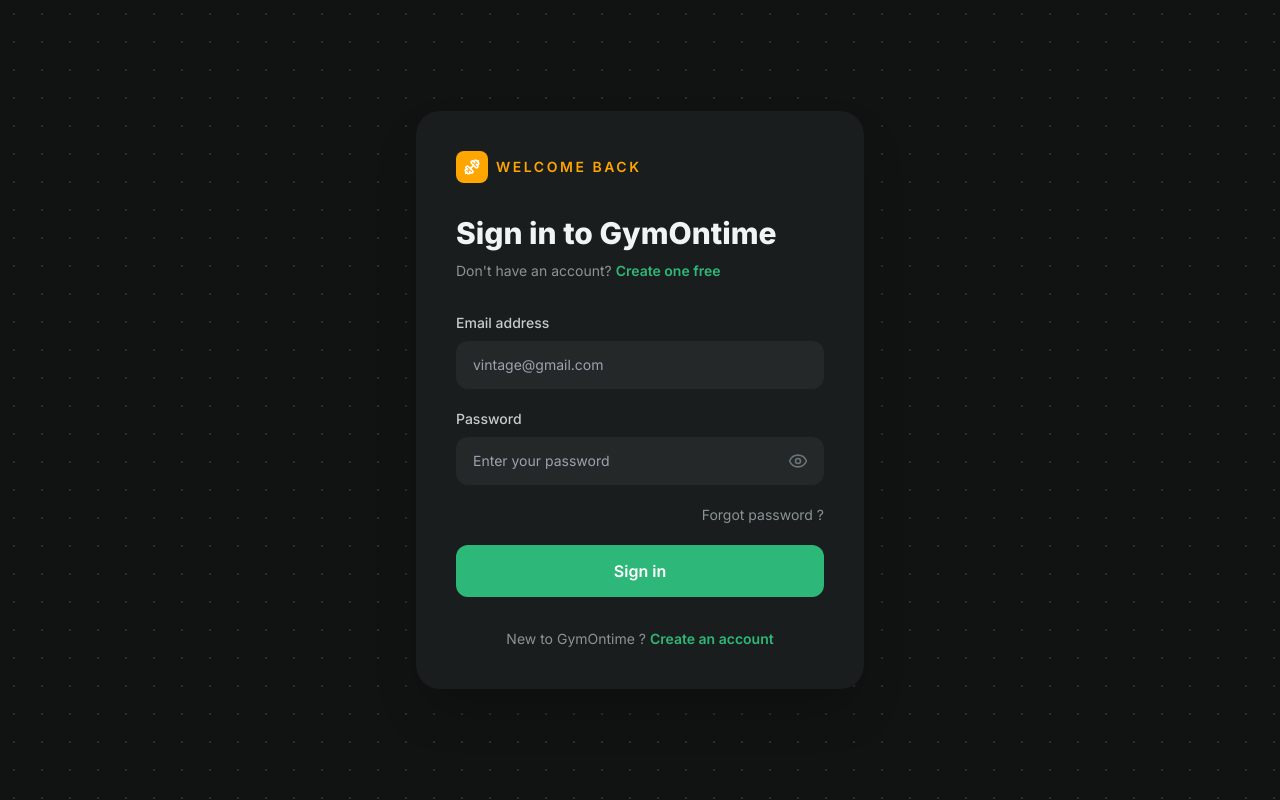
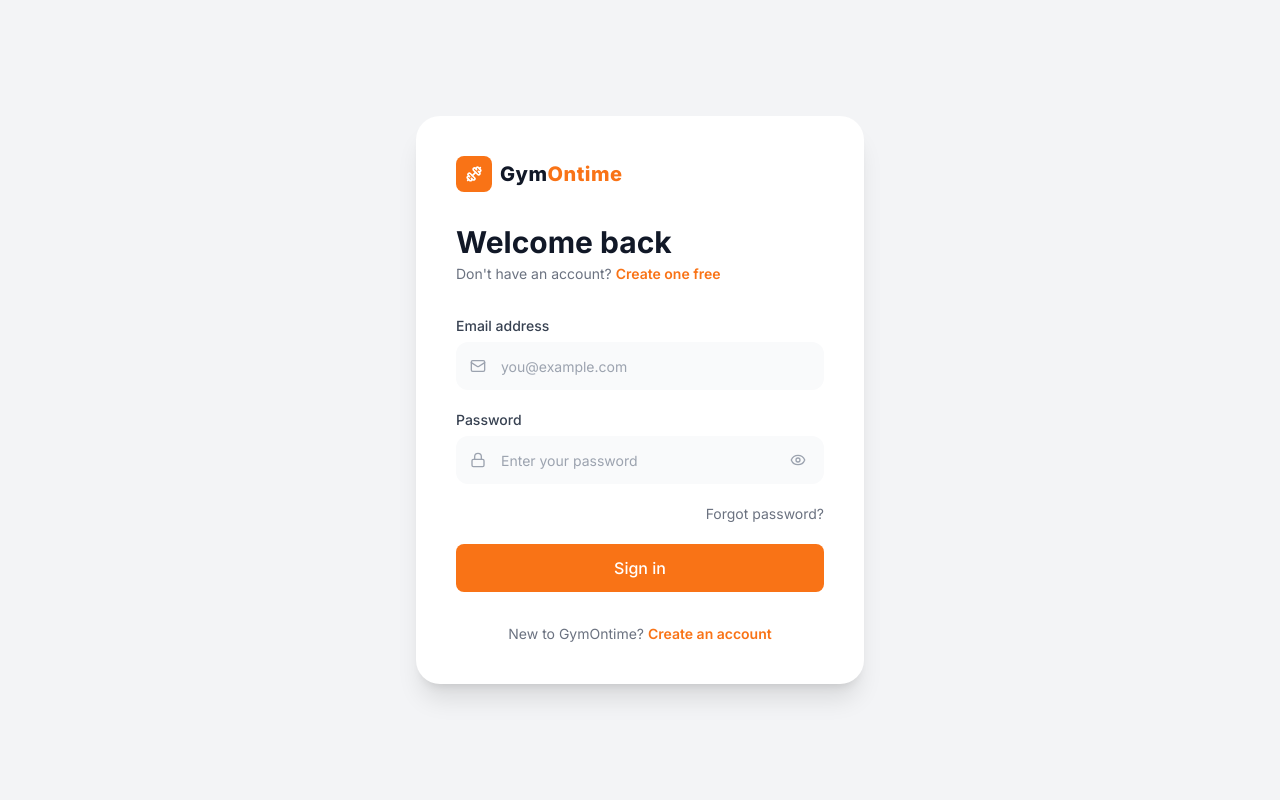
Before and after one commit to Dev-Jabbar/Gym_Ontime, a Next.js app: page /login in a window 1280 px wide. Built offline with nearby package versions, Linux system fonts and the light colour scheme; no server answers.

Commit message:
workedOnRegister

```diff
--- a/src/app/(routes)/login/page.tsx
+++ b/src/app/(routes)/login/page.tsx
@@ -5,10 +5,9 @@
 import { useForm, useWatch } from "react-hook-form";
 import { z } from "zod";
 import { zodResolver } from "@hookform/resolvers/zod";
-import { Eye, EyeOff, Dumbbell } from "lucide-react";
+import { Eye, EyeOff, Dumbbell, Mail, Lock } from "lucide-react";
 import { useUserStore } from "@/store/useUserStore";
 
-// ─── Validation schema ────────────────────────────────────────────────────────
 const loginSchema = z.object({
   email: z
     .string()
@@ -19,12 +18,13 @@
 
 type LoginFormValues = z.infer<typeof loginSchema>;
 
-// ─── Page Component ───────────────────────────────────────────────────────────
 export default function LoginPage() {
   const router = useRouter();
+
   const [showPassword, setShowPassword] = useState(false);
   const [isLoading, setIsLoading] = useState(false);
   const [errorMessage, setErrorMessage] = useState<string | null>(null);
+
   const {
     register,
     control,
@@ -51,7 +51,7 @@
         {
           method: "POST",
           headers: { "Content-Type": "application/json" },
-          credentials: "include", // 👈 required for cookies to be set
+          credentials: "include",
           body: JSON.stringify({
             email: values.email,
             password: values.password,
@@ -63,16 +63,8 @@
         throw new Error("Login failed");
       }
 
-      // 🔑 The user store may already have hasFetched: true from an
-      // earlier, pre-login attempt to load /users/me that correctly
-      // failed (you weren't authenticated yet). Without this reset,
-      // useUser() on the next page trusts that stale "no user" result
-      // forever and never re-fetches — causing a permanently blank
-      // page until a manual refresh wipes the store clean.
-      // clearUser() resets hasFetched to false, forcing the next
-      // page's useUser() to fetch again — this time with a valid
-      // auth cookie just set by the login response above.
-      useUserStore.getState().clearUser();
+      const userData = await response.json();
+      useUserStore.getState().setUser({ ...userData, avatar: null });
 
       router.push("/");
     } catch (error) {
@@ -89,216 +81,146 @@
   }
 
   return (
-    <main
-      className="min-h-screen flex items-center justify-center px-4"
-      style={{
-        backgroundColor: "#111313",
-        backgroundImage:
-          "radial-gradient(circle, #2a2d2d 1px, transparent 1px)",
-        backgroundSize: "28px 28px",
-        fontFamily: "'Geist', 'Inter', sans-serif",
-      }}
-    >
-      {/* ── Card ── */}
-      <div
-        className="w-full max-w-md rounded-3xl p-10 shadow-2xl"
-        style={{ backgroundColor: "#1a1d1d" }}
-      >
-        {/* Brand mark */}
+    <main className="min-h-screen flex items-center justify-center bg-gray-100 px-4">
+      <div className="w-full max-w-md bg-white rounded-3xl shadow-xl p-8 md:p-10">
+        {/* Logo — same lockup as the app header */}
         <div className="flex items-center gap-2 mb-8">
-          <div
-            className="w-8 h-8 rounded-lg flex items-center justify-center"
-            style={{ backgroundColor: "orange" }}
-          >
-            <Dumbbell className="w-4 h-4  text-white" strokeWidth={2.5} />
+          <div className="w-9 h-9 rounded-lg bg-orange-500 flex items-center justify-center">
+            <Dumbbell className="w-4 h-4 text-white" strokeWidth={2.5} />
           </div>
-          <span
-            className="text-sm font-semibold uppercase"
-            style={{ color: "orange", letterSpacing: "0.18em" }}
-          >
-            Welcome Back
+          <span className="text-xl font-extrabold tracking-wide text-gray-900">
+            Gym<span className="text-orange-500">Ontime</span>
           </span>
         </div>
 
-        {/* Heading */}
-        <h1
-          className="text-3xl font-extrabold mb-2 leading-tight"
-          style={{ color: "#f0f4f4" }}
-        >
-          Sign in to GymOntime
+        <h1 className="text-2xl md:text-3xl font-bold text-gray-900 mb-1">
+          Welcome back
         </h1>
-
-        {/* Sub-heading */}
-        <p className="text-sm mb-8" style={{ color: "#8a9494" }}>
+        <p className="text-sm text-gray-500 mb-8">
           Don't have an account?{" "}
           <a
             href="/register"
-            className="font-semibold hover:opacity-80 transition-opacity"
-            style={{ color: "#2db87a" }}
+            className="font-semibold text-orange-500 hover:text-orange-600 transition-colors"
           >
             Create one free
           </a>
         </p>
 
-        {/* ── Form ── */}
         <form
           onSubmit={handleSubmit(onSubmit)}
           noValidate
           className="space-y-5"
         >
-          {/* Email */}
-          <div className="space-y-2">
+          <div>
             <label
               htmlFor="email"
-              className="block text-sm font-medium"
-              style={{ color: "#c4cccc" }}
+              className="block text-sm font-medium text-gray-700 mb-1.5"
             >
               Email address
             </label>
+            <div className="relative">
+              <div className="absolute left-3.5 top-1/2 -translate-y-1/2 text-gray-400 pointer-events-none">
+                <Mail className="w-4 h-4" />
+              </div>
               <input
                 id="email"
                 type="email"
-              placeholder="vintage@gmail.com"
+                placeholder="you@example.com"
                 autoComplete="email"
                 {...register("email")}
-              className="w-full h-12 rounded-xl px-4 text-sm outline-none transition-all"
-              style={{
-                backgroundColor: "#242828",
-                color: "#f0f4f4",
-                border: errors.email
-                  ? "1px solid #f87171"
-                  : "1px solid transparent",
-              }}
-              onFocus={(e) => (e.target.style.borderColor = "#2db87a")}
-              onBlur={(e) =>
-                (e.target.style.borderColor = errors.email
-                  ? "#f87171"
-                  : "transparent")
-              }
+                className={`w-full h-12 pl-11 pr-4 rounded-xl text-sm text-gray-900 transition-all focus:outline-none focus:bg-white focus:ring-4 focus:ring-orange-500/10 focus:border-orange-400 ${
+                  errors.email
+                    ? "bg-red-50/50 border border-red-300"
+                    : "bg-gray-50 border border-transparent"
+                }`}
               />
+            </div>
             {errors.email && (
-              <p className="text-xs" style={{ color: "#f87171" }}>
+              <p className="text-xs text-red-500 mt-1">
                 {errors.email.message}
               </p>
             )}
           </div>
 
-          {/* Password */}
-          <div className="space-y-2">
+          <div>
             <label
               htmlFor="password"
-              className="block text-sm font-medium"
-              style={{ color: "#c4cccc" }}
+              className="block text-sm font-medium text-gray-700 mb-1.5"
             >
               Password
             </label>
             <div className="relative">
+              <div className="absolute left-3.5 top-1/2 -translate-y-1/2 text-gray-400 pointer-events-none">
+                <Lock className="w-4 h-4" />
+              </div>
               <input
                 id="password"
                 type={showPassword ? "text" : "password"}
                 placeholder="Enter your password"
                 autoComplete="current-password"
                 {...register("password")}
-                className="w-full h-12 rounded-xl px-4 pr-11 text-sm outline-none transition-all"
-                style={{
-                  backgroundColor: "#242828",
-                  color: "#f0f4f4",
-                  border: errors.password
-                    ? "1px solid #f87171"
-                    : "1px solid transparent",
-                }}
-                onFocus={(e) => (e.target.style.borderColor = "#2db87a")}
-                onBlur={(e) =>
-                  (e.target.style.borderColor = errors.password
-                    ? "#f87171"
-                    : "transparent")
-                }
+                className={`w-full h-12 pl-11 pr-11 rounded-xl text-sm text-gray-900 transition-all focus:outline-none focus:bg-white focus:ring-4 focus:ring-orange-500/10 focus:border-orange-400 ${
+                  errors.password
+                    ? "bg-red-50/50 border border-red-300"
+                    : "bg-gray-50 border border-transparent"
+                }`}
               />
               <button
                 type="button"
                 onClick={() => setShowPassword((v) => !v)}
                 aria-label={showPassword ? "Hide password" : "Show password"}
-                className="absolute right-3 top-1/2 -translate-y-1/2 p-1 rounded-md hover:opacity-70 transition-opacity"
-                style={{ color: "#6a7474" }}
+                className="absolute right-3.5 top-1/2 -translate-y-1/2 p-1 text-gray-400 hover:text-gray-600 transition-colors"
               >
                 {showPassword ? (
-                  <EyeOff className="w-5 h-5" />
+                  <EyeOff className="w-4 h-4" />
                 ) : (
-                  <Eye className="w-5 h-5" />
+                  <Eye className="w-4 h-4" />
                 )}
               </button>
             </div>
             {errors.password && (
-              <p className="text-xs" style={{ color: "#f87171" }}>
+              <p className="text-xs text-red-500 mt-1">
                 {errors.password.message}
               </p>
             )}
           </div>
 
-          {/* Forgot password */}
           <div className="flex justify-end">
             <a
               href="/forgot-password"
-              className="text-sm hover:opacity-70 transition-opacity"
-              style={{ color: "#8a9494" }}
+              className="text-sm text-gray-500 hover:text-gray-700 transition-colors"
             >
-              Forgot password ?
+              Forgot password?
             </a>
           </div>
-          {/* API Error Message */}
+
           {errorMessage && (
-            <p className="text-sm text-center" style={{ color: "#f87171" }}>
+            <p className="text-sm text-red-600 bg-red-50 rounded-lg px-4 py-3 text-center">
               {errorMessage}
             </p>
           )}
-          {/* Submit */}
+
           <button
             type="submit"
             disabled={isLoading}
-            className="w-full rounded-xl font-semibold text-white transition-all hover:brightness-110 active:scale-[0.98] disabled:opacity-60"
-            style={{
-              backgroundColor: "#2db87a",
-              height: "52px",
-              fontSize: "16px",
-            }}
+            className="w-full py-3 bg-orange-500 hover:bg-orange-600 text-white rounded-lg font-medium transition-colors disabled:opacity-60 flex items-center justify-center gap-2"
           >
             {isLoading ? (
-              <span className="flex items-center justify-center gap-2">
-                <svg
-                  className="animate-spin h-4 w-4"
-                  xmlns="http://www.w3.org/2000/svg"
-                  fill="none"
-                  viewBox="0 0 24 24"
-                >
-                  <circle
-                    className="opacity-25"
-                    cx="12"
-                    cy="12"
-                    r="10"
-                    stroke="currentColor"
-                    strokeWidth="4"
-                  />
-                  <path
-                    className="opacity-75"
-                    fill="currentColor"
-                    d="M4 12a8 8 0 018-8v8H4z"
-                  />
-                </svg>
-                Signing in…
-              </span>
+              <>
+                <div className="animate-spin rounded-full h-4 w-4 border-t-2 border-b-2 border-white" />
+                Signing in...
+              </>
             ) : (
               "Sign in"
             )}
           </button>
         </form>
 
-        {/* Bottom link */}
-        <p className="text-sm text-center mt-8" style={{ color: "#8a9494" }}>
-          New to GymOntime ?{" "}
+        <p className="text-sm text-center text-gray-500 mt-8">
+          New to GymOntime?{" "}
           <a
             href="/register"
-            className="font-semibold hover:opacity-80 transition-opacity"
-            style={{ color: "#2db87a" }}
+            className="font-semibold text-orange-500 hover:text-orange-600 transition-colors"
           >
             Create an account
           </a>
--- a/src/app/(routes)/register/page.tsx
+++ b/src/app/(routes)/register/page.tsx
@@ -5,7 +5,16 @@
 import { useForm } from "react-hook-form";
 import { z } from "zod";
 import { zodResolver } from "@hookform/resolvers/zod";
-import { Dumbbell, Check } from "lucide-react";
+import {
+  Dumbbell,
+  Check,
+  Calendar,
+  TrendingUp,
+  Users,
+  User,
+  Mail,
+  Lock,
+} from "lucide-react";
 
 import Field from "@/components/Field";
 import PasswordStrength from "@/components/PasswordStrength";
@@ -27,6 +36,12 @@
 
 type FormValues = z.infer<typeof registerSchema>;
 
+const FEATURES = [
+  { icon: Calendar, label: "Book classes instantly" },
+  { icon: TrendingUp, label: "Track your progress" },
+  { icon: Users, label: "Connect with trainers" },
+];
+
 /* ───────── Page ───────── */
 
 export default function RegisterPage() {
@@ -34,6 +49,7 @@
   const [showConfirm, setShowConfirm] = useState(false);
   const [loading, setLoading] = useState(false);
   const [done, setDone] = useState(false);
+  const [submitError, setSubmitError] = useState<string | null>(null);
 
   const {
     register,
@@ -48,6 +64,7 @@
   const password = watch("password") ?? "";
 
   async function onSubmit(data: FormValues) {
+    setSubmitError(null);
     try {
       setLoading(true);
 
@@ -74,41 +91,90 @@
 
       setDone(true);
     } catch (error) {
-      console.error(error);
+      setSubmitError(
+        error instanceof Error ? error.message : "Something went wrong.",
+      );
     } finally {
       setLoading(false);
     }
   }
 
   return (
-    <main className="min-h-screen flex items-center justify-center bg-zinc-950 px-4 py-10">
-      <div className="w-full max-w-5xl flex flex-col md:flex-row rounded-3xl overflow-hidden border border-zinc-800 shadow-2xl">
-        {/* LEFT */}
-
-        <div className="hidden md:flex md:w-[42%] flex-col justify-between p-10 bg-gradient-to-br from-emerald-950 via-zinc-950 to-zinc-900 border-r border-zinc-800">
-          <div className="flex items-center gap-2 text-emerald-400 font-bold">
+    <main className="min-h-screen flex items-center justify-center bg-gray-100 px-4 py-10">
+      <div className="w-full max-w-5xl flex flex-col md:flex-row rounded-3xl overflow-hidden bg-white shadow-xl">
+        {/* LEFT — orange gradient, same styling as the dashboard's
+            Quick Actions panel, for visual consistency across the app */}
+        <div className="hidden md:flex md:w-[42%] flex-col justify-between p-10 bg-gradient-to-br from-orange-500 to-orange-600 text-white">
+          <div className="flex items-center gap-2 font-bold">
             <Dumbbell className="w-5 h-5" />
             GymOntime
           </div>
 
           <div>
-            <h1 className="text-4xl font-black text-white">
+            <h1 className="text-4xl font-black leading-tight mb-8">
               Train harder. <br />
-              <span className="text-emerald-400">Track smarter.</span>
+              Track smarter.
             </h1>
+
+            <div className="space-y-4">
+              {FEATURES.map(({ icon: Icon, label }) => (
+                <div key={label} className="flex items-center gap-3">
+                  <div className="w-8 h-8 rounded-lg bg-white/20 flex items-center justify-center flex-shrink-0">
+                    <Icon className="w-4 h-4" />
+                  </div>
+                  <span className="text-sm font-medium">{label}</span>
+                </div>
+              ))}
             </div>
           </div>
 
+          <div />
+        </div>
+
         {/* RIGHT */}
-        <div className="flex-1 p-6 md:p-10 bg-zinc-900">
-          <h2 className="text-xl font-bold text-white">Create account</h2>
-
+        <div className="flex-1 p-6 md:p-10">
           {done ? (
-            <div className="p-6 text-center">
-              <Check className="mx-auto text-emerald-400 mb-2" />
-              <p className="text-white">Account created!</p>
+            <div className="py-10 text-center">
+              <div className="w-14 h-14 rounded-full bg-orange-100 flex items-center justify-center mx-auto mb-4">
+                <Check className="w-7 h-7 text-orange-500" />
+              </div>
+              <h2 className="text-xl font-bold text-gray-900 mb-2">
+                Account created!
+              </h2>
+              <p className="text-sm text-gray-500 mb-6">
+                You can now sign in with your new account.
+              </p>
+              <a
+                href="/login"
+                className="inline-block w-full sm:w-auto px-8 py-3 bg-orange-500 hover:bg-orange-600 text-white rounded-lg font-medium transition-colors"
+              >
+                Continue to Sign In
+              </a>
             </div>
           ) : (
+            <>
+              <div className="flex items-center gap-2 mb-6 md:hidden">
+                <div className="w-9 h-9 rounded-lg bg-orange-500 flex items-center justify-center">
+                  <Dumbbell className="w-4 h-4 text-white" strokeWidth={2.5} />
+                </div>
+                <span className="text-xl font-extrabold text-gray-900">
+                  Gym<span className="text-orange-500">Ontime</span>
+                </span>
+              </div>
+
+              <h2 className="text-2xl font-bold text-gray-900 mb-1">
+                Create your account
+              </h2>
+              <p className="text-sm text-gray-500 mb-6">
+                Already have an account?{" "}
+                <a
+                  href="/login"
+                  className="font-semibold text-orange-500 hover:text-orange-600 transition-colors"
+                >
+                  Sign in
+                </a>
+              </p>
+
               <form onSubmit={handleSubmit(onSubmit)} className="space-y-4">
                 <div className="grid sm:grid-cols-2 gap-4">
                   <Field<FormValues>
@@ -116,6 +182,7 @@
                     label="Full Name"
                     register={register}
                     error={errors.fullName?.message}
+                    icon={<User className="w-4 h-4" />}
                   />
 
                   <Field<FormValues>
@@ -124,6 +191,7 @@
                     type="email"
                     register={register}
                     error={errors.email?.message}
+                    icon={<Mail className="w-4 h-4" />}
                   />
                 </div>
 
@@ -134,6 +202,7 @@
                     type={showPass ? "text" : "password"}
                     register={register}
                     error={errors.password?.message}
+                    icon={<Lock className="w-4 h-4" />}
                     right={
                       <Toggle
                         show={showPass}
@@ -148,6 +217,7 @@
                     type={showConfirm ? "text" : "password"}
                     register={register}
                     error={errors.confirmPassword?.message}
+                    icon={<Lock className="w-4 h-4" />}
                     right={
                       <Toggle
                         show={showConfirm}
@@ -159,14 +229,31 @@
 
                 <PasswordStrength password={password} />
 
-              <button className="w-full h-11 bg-emerald-500 text-black">
-                {loading ? "Creating..." : "Create account"}
+                {submitError && (
+                  <p className="text-sm text-red-600 bg-red-50 rounded-lg px-4 py-3 text-center">
+                    {submitError}
+                  </p>
+                )}
+
+                <button
+                  type="submit"
+                  disabled={loading}
+                  className="w-full h-11 bg-orange-500 hover:bg-orange-600 text-white rounded-lg font-medium transition-colors disabled:opacity-60 flex items-center justify-center gap-2"
+                >
+                  {loading ? (
+                    <>
+                      <div className="animate-spin rounded-full h-4 w-4 border-t-2 border-b-2 border-white" />
+                      Creating...
+                    </>
+                  ) : (
+                    "Create account"
+                  )}
                 </button>
               </form>
+            </>
           )}
         </div>
       </div>
-      <DevTool control={control} />
     </main>
   );
 }
--- a/src/app/(routes)/schedule/page.tsx
+++ b/src/app/(routes)/schedule/page.tsx
@@ -15,7 +15,10 @@
       fetch(`${process.env.NEXT_PUBLIC_API_URL}/trainers/me`, {
         credentials: "include",
       })
-        .then((res) => res.json())
+        .then((res) => {
+          if (!res.ok) throw new Error("Failed to fetch trainer profile");
+          return res.json();
+        })
         .then((data) => setTrainerProfileId(data._id))
         .catch(console.error);
     }
--- a/src/components/PasswordStrength.tsx
+++ b/src/components/PasswordStrength.tsx
@@ -17,7 +17,7 @@
         <span
           key={c.label}
           className={`flex items-center gap-1 ${
-            c.ok ? "text-emerald-400" : "text-zinc-500"
+            c.ok ? "text-orange-500" : "text-gray-400"
           }`}
         >
           <Check className="w-3 h-3" opacity={c.ok ? 1 : 0.3} />
--- a/src/features/schedule/components/ClassCard.tsx
+++ b/src/features/schedule/components/ClassCard.tsx
@@ -61,7 +61,7 @@
   return (
     <div
       onClick={handleCardClick}
-      className={`bg-white rounded-xl shadow-sm overflow-hidden hover:shadow-lg transition-shadow ${
+      className={`bg-white rounded-xl shadow-2xl overflow-hidden hover:shadow-lg transition-shadow ${
         classData.image ? "cursor-pointer" : ""
       }`}
     >
```
Also changed, not shown: src/components/Field.tsx (+21 -9 lines), src/components/Toggle.tsx (+12 -2 lines). Lines whose indentation alone changed are shown as unchanged.
